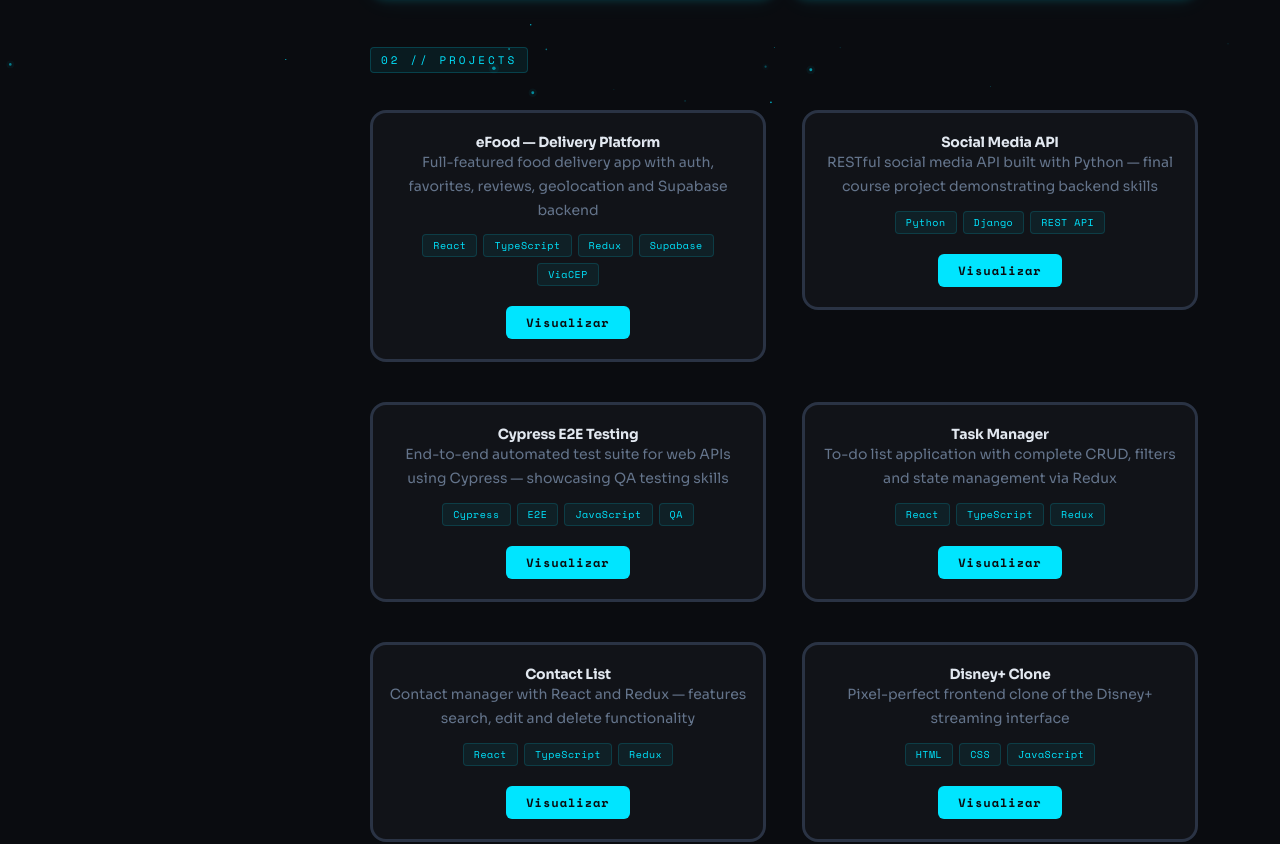
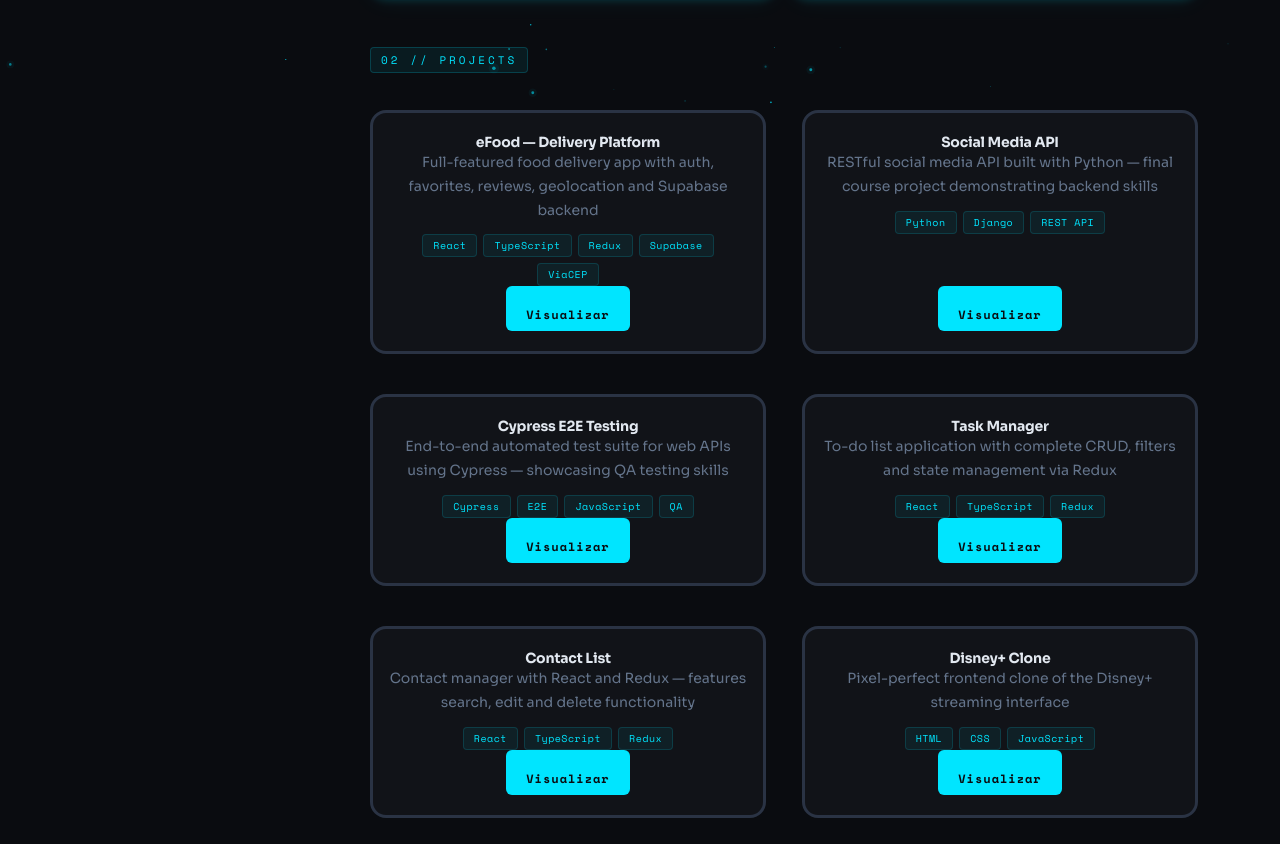
Before and after one commit to viniciussilva2504/portfolio, a Next.js app: page / in a window 1280 px wide. Shown: the part 681-1525 px from the top of the page. Built offline with nearby package versions, Linux system fonts and the light colour scheme.

Commit message:
fix: equalize project card heights with flex column layout
- Lista li: display flex to pass stretch to Card
- Card: display flex + flex-direction column + width 100%
- LinkBotao: margin-top auto to always anchor button at bottom

```diff
--- a/src/components/Projeto/styles.ts
+++ b/src/components/Projeto/styles.ts
@@ -7,6 +7,9 @@
   transition: all 0.3s ease;
   border-radius: 16px;
   background: ${(props) => props.theme.corSuperficie};
+  display: flex;
+  flex-direction: column;
+  width: 100%;
 
   &:hover {
     transform: translateY(-4px);
@@ -27,7 +30,9 @@
   text-decoration: none;
   padding: 8px 20px;
   display: inline-block;
-  margin-top: 20px;
+  margin-top: auto;
+  padding-top: 20px;
+  align-self: center;
   border-radius: 6px;
   transition: all 0.2s ease;
 
--- a/src/containers/Projetos/styles.ts
+++ b/src/containers/Projetos/styles.ts
@@ -5,6 +5,11 @@
   grid-template-columns: 1fr 1fr;
   column-gap: 36px;
   row-gap: 40px;
+  align-items: stretch;
+
+  li {
+    display: flex;
+  }
 
   @media (max-width: 768px) {
     grid-template-columns: 1fr;
```
